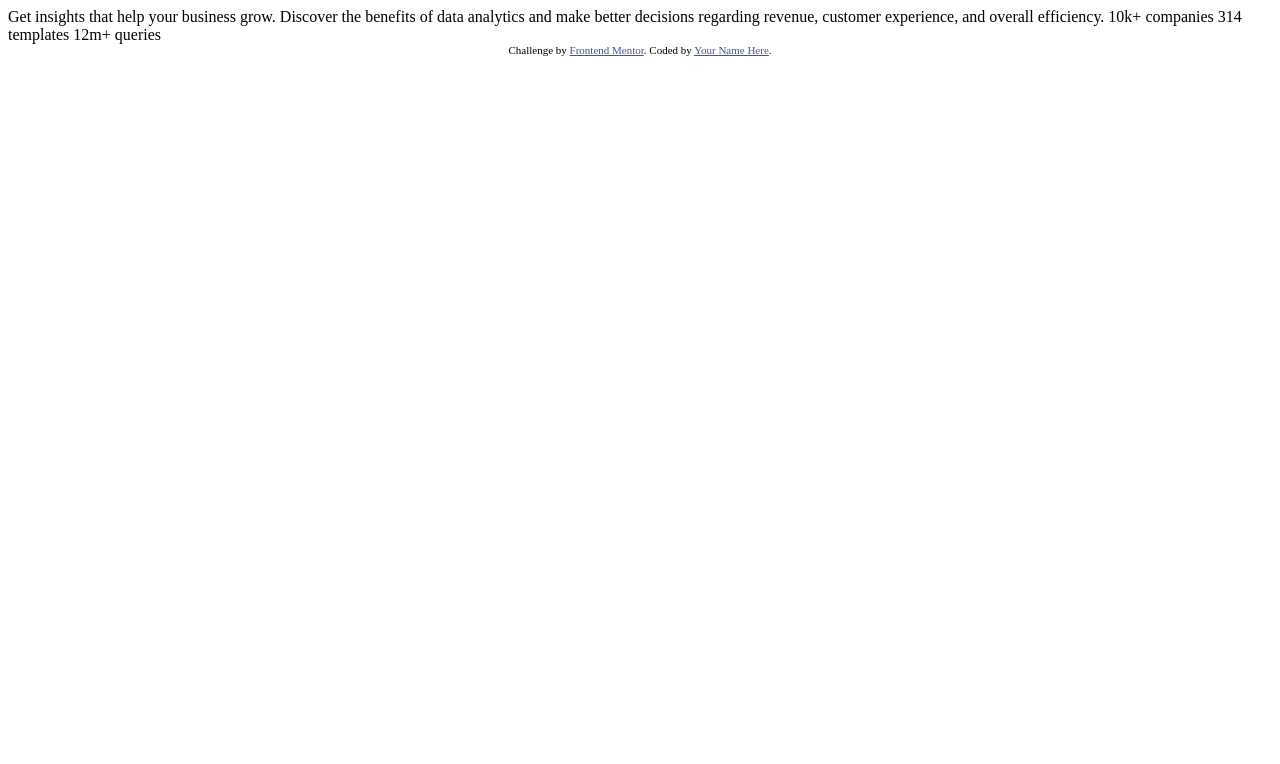
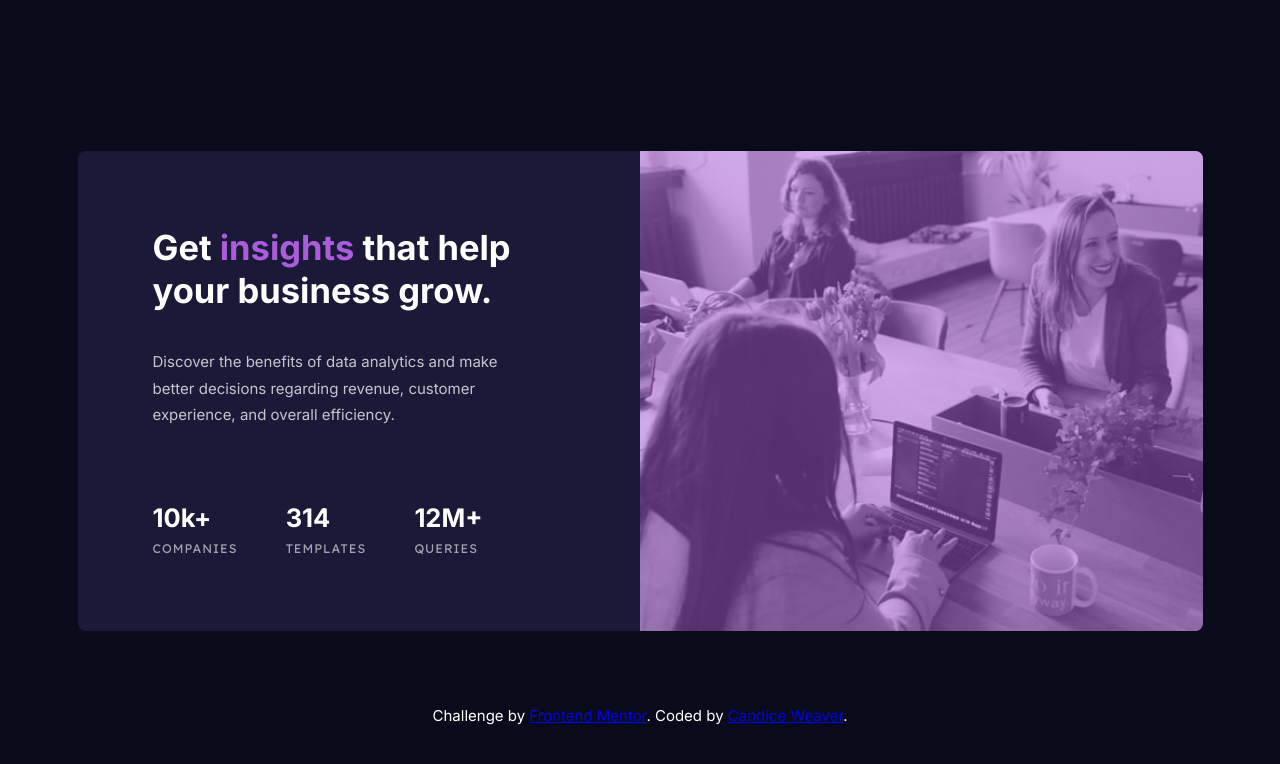
Before and after one commit to CandiceWeaver/stats-preview-card-component, a website: page index.html in a window 1280 px wide. Drawn offline with Linux system fonts and the light colour scheme.

Commit message:
desktop complete

```diff
--- a/index.html
+++ b/index.html
@@ -5,29 +5,42 @@
   <meta name="viewport" content="width=device-width, initial-scale=1.0"> <!-- displays site properly based on user's device -->
 
   <link rel="icon" type="image/png" sizes="32x32" href="./images/favicon-32x32.png">
+  <link rel="preconnect" href="https://fonts.gstatic.com">
+  <link href="https://fonts.googleapis.com/css2?family=Inter:wght@400;700&family=Lexend+Deca&display=swap" rel="stylesheet">
+  <link rel="stylesheet" href="css/style.css">
 
   <title>Frontend Mentor | Stats preview card component</title>
-
-  <!-- Feel free to remove these styles or customise in your own stylesheet 👍 -->
-  <style>
-    .attribution { font-size: 11px; text-align: center; }
-    .attribution a { color: hsl(228, 45%, 44%); }
-  </style>
 </head>
 <body>
+  <div class="card">
+    <div class="card__info">
+      <div class="card__info--text">
+        <h3 class="card__info--text-header">Get <span class="card__info--text-header-highlight">insights</span> that help your business grow.</h3>
+        <p class="card__info--text-text">Discover the benefits of data analytics and make better decisions regarding revenue, customer experience, and overall efficiency.</p>
+      </div>
 
-  Get insights that help your business grow.
+      <div class="card__info--stats">
+        <div class="card__info--stats-stat">
+          <h4 class="card__info--stats-stat-number">10k+</h4>
+          <h5 class="card__info--stats-stat-text">companies</h5>
+        </div>
+        <div class="card__info--stats-stat">
+          <h4 class="card__info--stats-stat-number">314</h4>
+          <h5 class="card__info--stats-stat-text">templates</h5>
+        </div>
+        <div class="card__info--stats-stat">
+          <h4 class="card__info--stats-stat-number">12M+</h4>
+          <h5 class="card__info--stats-stat-text">queries</h5>
+        </div>
+      </div>
+    </div>
 
-  Discover the benefits of data analytics and make better decisions regarding revenue, customer
-  experience, and overall efficiency.
-
-  10k+ companies
-  314 templates
-  12m+ queries
+    <div class="card__img"></div>
+  </div>
 
   <div class="attribution">
     Challenge by <a href="https://www.frontendmentor.io?ref=challenge" target="_blank">Frontend Mentor</a>.
-    Coded by <a href="#">Your Name Here</a>.
+    Coded by <a href="#">Candice Weaver</a>.
   </div>
 </body>
 </html>
--- /dev/null
+++ b/sass/_base.scss
@@ -0,0 +1,44 @@
+// Colours
+$colour-primary-dark: hsl(233, 47%, 7%);
+$colour-primary: hsl(244, 38%, 16%);
+$colour-primary-light: hsl(277, 64%, 61%);
+
+$colour-grey-light: hsla(0, 0%, 100%, 0.75);
+$colour-grey-dark: hsla(0, 0%, 100%, 0.6);
+
+$colour-white: hsl(0, 0%, 100%);
+
+// Fonts
+$font-primary: "Inter", sans-serif;
+$font-secondary: "Lexend Deca", sans-serif;
+
+// Responsive Breakpoints
+$bp-mobile: 353px;
+
+// Base Styles
+*,
+*::before,
+*::after {
+  margin: 0;
+  padding: 0;
+  box-sizing: inherit;
+}
+
+html {
+  box-sizing: border-box;
+  font-size: 15px;
+}
+
+body {
+  font-family: $font-primary;
+  color: $colour-white;
+  font-weight: 400;
+  background-color: $colour-primary-dark;
+  display: grid;
+  justify-items: center;
+  height: 100vh;
+}
+
+.attribution {
+  align-self: center;
+}
--- /dev/null
+++ b/sass/_card.scss
@@ -0,0 +1,67 @@
+.card {
+  align-self: flex-end;
+  background-color: $colour-primary;
+  display: grid;
+  grid-template-columns: repeat(2, 50%);
+  width: 75rem;
+  height: 32rem;
+  border-radius: 0.5rem;
+
+  &__info {
+    padding: 5rem;
+    display: flex;
+    flex-direction: column;
+    justify-content: space-between;
+
+    &--text {
+      width: 90%;
+
+      &-header {
+        font-size: 2.3rem;
+        line-height: 1.25;
+        font-weight: 700;
+
+        &-highlight {
+          color: $colour-primary-light;
+        }
+      }
+
+      &-text {
+        color: $colour-grey-light;
+        padding-top: 2.5rem;
+        line-height: 1.75;
+      }
+    }
+
+    &--stats {
+      display: flex;
+      width: 80%;
+      justify-content: space-between;
+
+      &-stat {
+        &-number {
+          font-size: 1.7rem;
+          padding-bottom: 0.5rem;
+        }
+
+        &-text {
+          color: $colour-grey-dark;
+          text-transform: uppercase;
+          font-family: $font-secondary;
+          font-weight: 400;
+          letter-spacing: 1px;
+        }
+      }
+    }
+  }
+
+  &__img {
+    background-image: linear-gradient(
+        rgba($colour-primary-light, 0.5),
+        rgba($colour-primary-light, 0.5)
+      ),
+      url(../images/image-header-desktop.jpg);
+    background-size: cover;
+    border-radius: 0 0.5rem 0.5rem 0;
+  }
+}
--- /dev/null
+++ b/sass/main.scss
@@ -0,0 +1,3 @@
+@import "base";
+
+@import "card";
```
Also changed, not shown: package.json (added, +35 -0 lines), css/style.css (added), sass/_typography.scss (added), 2 other files.
